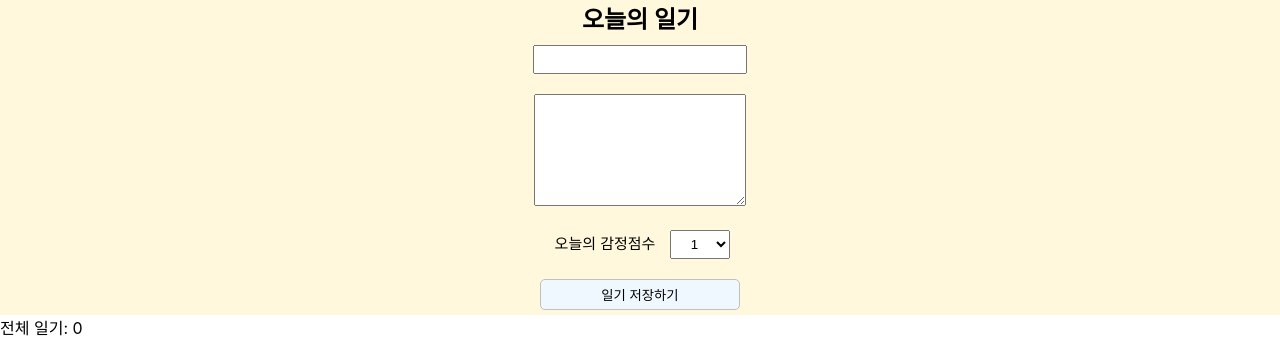
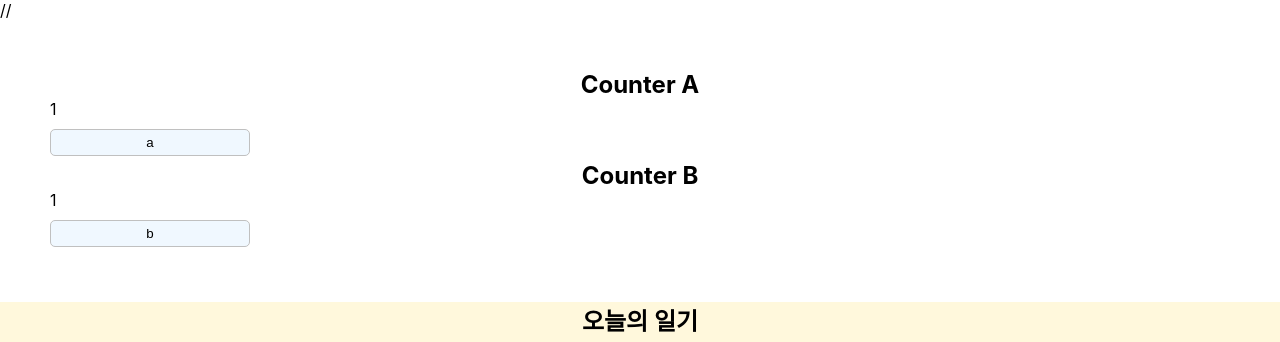
Before and after one commit to anjungin/reactExam, a React (Create React App) app: page / in a window 1280 px wide. Shown: the top 342 px of the page. Built offline with nearby package versions, Linux system fonts and the light colour scheme; no server answers; the HTML template or start-up script is replaced by a standard one.

Commit message:
최적화 2 - React.memo

```diff
--- a/src/App.js
+++ b/src/App.js
@@ -2,6 +2,7 @@
 import './App.css';
 import DiaryEditor from "./DiaryEditor";
 import DiaryList from "./DiaryList";
+import OptimizeTest from "./OptimizeTest";
 
 function App() {
    const dataId = useRef(0);
@@ -51,7 +52,6 @@
    }
 
    const getDiaryAnalysis = useMemo(()=>{
-     console.log("일기 분석 시작");
      const goodCount = data.filter((it)=>it.emotion>=3).length;
      const badCount = data.length-goodCount;
      const goodRatio = (goodCount / data.length)*100;
@@ -62,6 +62,7 @@
 
   return (
     <div className="App">
+//        <OptimizeTest />
         <DiaryEditor onCreate={onCreate}/>
         <div>전체 일기: {data.length}</div>
         <div>기분 좋은 일기 개수 : {goodCount}</div>
--- /dev/null
+++ b/src/OptimizeTest.js
@@ -0,0 +1,42 @@
+import React,{useState, useEffect} from 'react';
+
+const CounterA = React.memo(({count})=>{
+    useEffect(()=>{
+        console.log('counterA');
+    })
+    return <div>{count}</div>;
+})
+
+const CounterB = ({obj})=>{
+    useEffect(()=>{
+        console.log('counterB');
+    })
+    return <div>{obj.count}</div>;
+}
+
+const areEqual = (preProps,nextProps)=>{
+    return preProps.obj.count === nextProps.obj.count
+}
+
+const MemoizedCounterB = React.memo(CounterB,areEqual);
+
+const OptimizeTest = () => {
+    const [count,setCount] = useState(1);
+    const [obj,setObj] = useState({
+        count:1
+    });
+    return(<div style={{padding:50}}>
+        <div>
+            <h2>Counter A</h2>
+            <CounterA count={count}/>
+            <button onClick={()=>setCount(count)}>a</button>
+        </div>
+        <div>
+            <h2>Counter B</h2>
+            <MemoizedCounterB obj={obj}/>
+            <button onClick={()=>setObj({count: obj.count})}>b</button>
+        </div>
+    </div>)
+}
+
+export default OptimizeTest;
```
